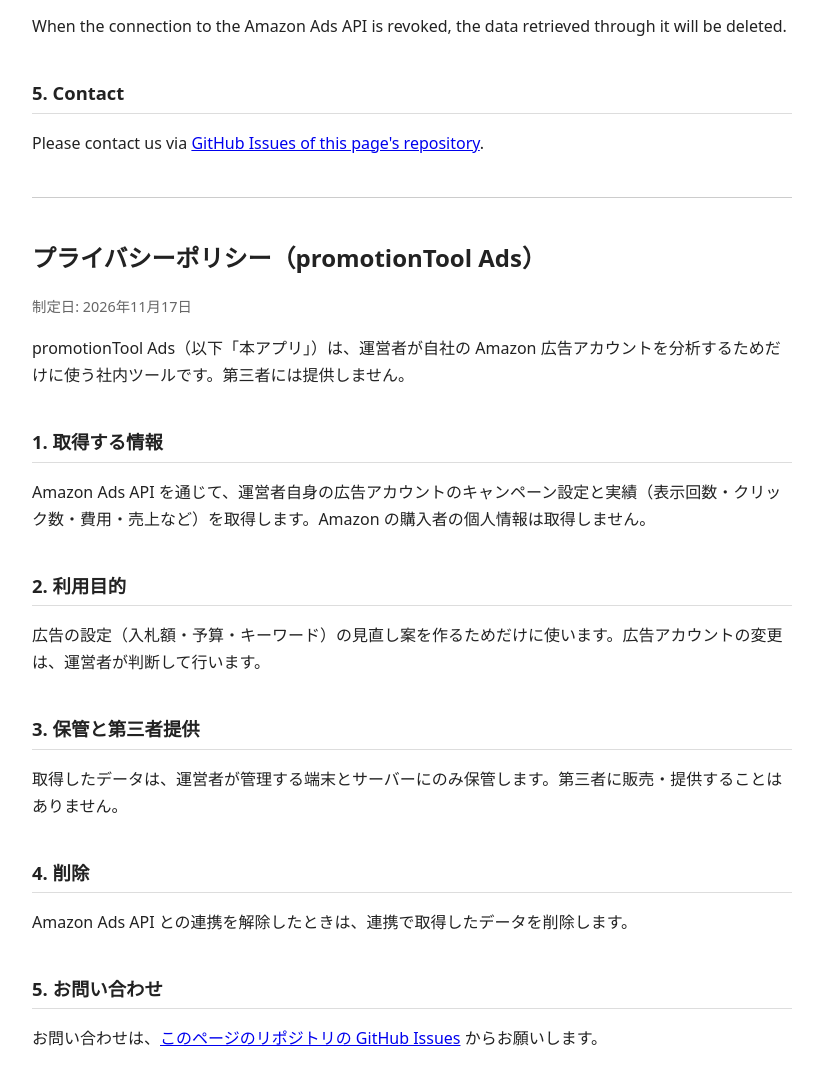
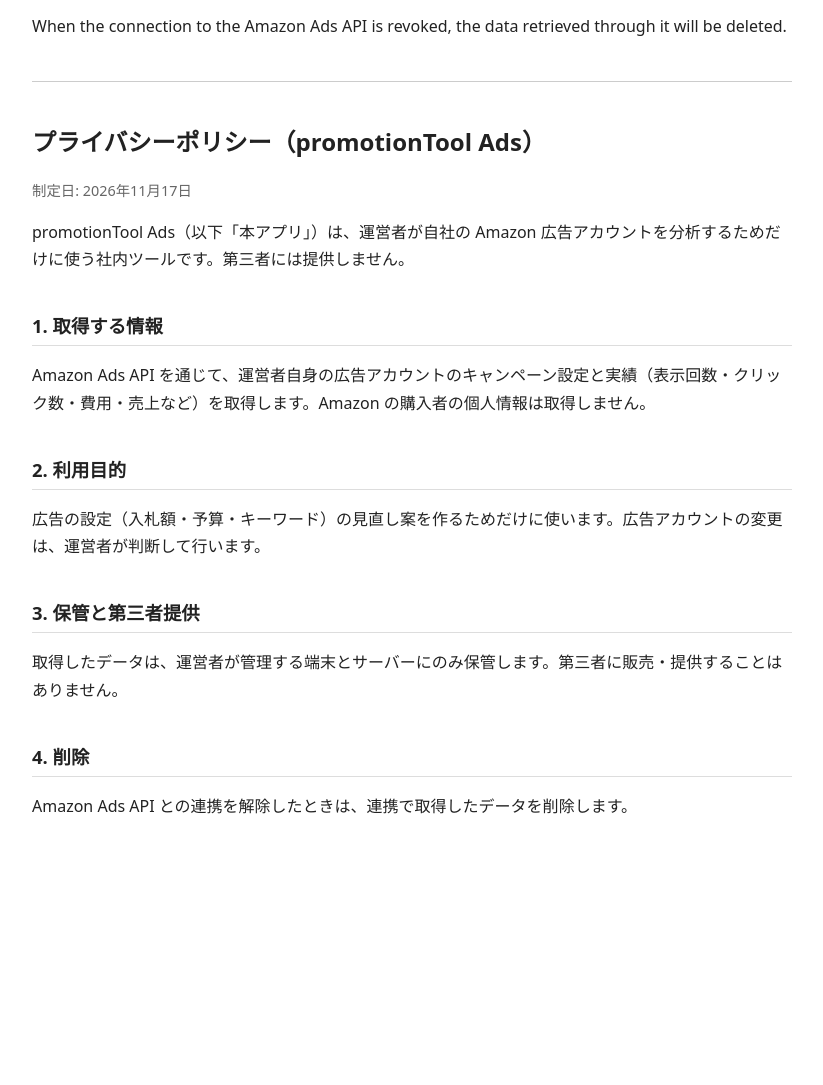
Before and after one commit to ruiti1114/ads-privacy, a plain HTML site: page index.html in a window 1280 px wide. Shown: the part 725-1810 px from the top of the page, without its empty margins (228-1051 px from the left). After the commit the page ends 1609 px from the top, so only its background shows below. Drawn offline with Linux system fonts and the light colour scheme.

Commit message:
連絡先の項を削除
Co-Authored-By: Claude Opus 5.5 <noreply@anthropic.com>

```diff
--- a/index.html
+++ b/index.html
@@ -30,8 +30,6 @@
 <h2>4. Deletion</h2>
 <p>When the connection to the Amazon Ads API is revoked, the data retrieved through it will be deleted.</p>
 
-<h2>5. Contact</h2>
-<p>Please contact us via <a href="https://github.com/ruiti1114/ads-privacy/issues">GitHub Issues of this page's repository</a>.</p>
 
 <hr>
 
@@ -52,8 +50,6 @@
 <h2>4. 削除</h2>
 <p>Amazon Ads API との連携を解除したときは、連携で取得したデータを削除します。</p>
 
-<h2>5. お問い合わせ</h2>
-<p>お問い合わせは、<a href="https://github.com/ruiti1114/ads-privacy/issues">このページのリポジトリの GitHub Issues</a> からお願いします。</p>
 
 </body>
 </html>
```
